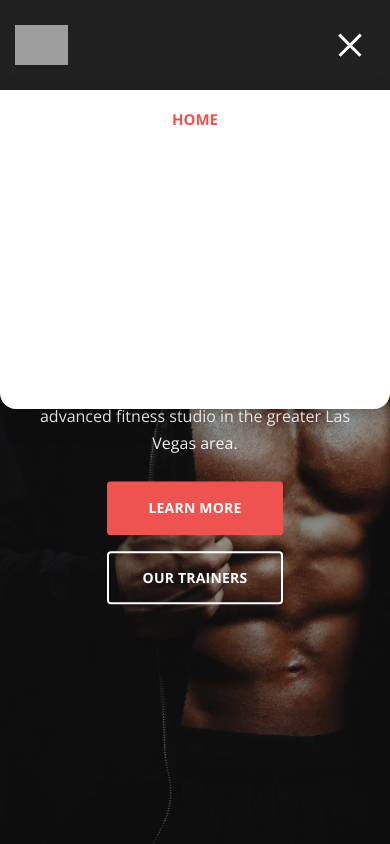
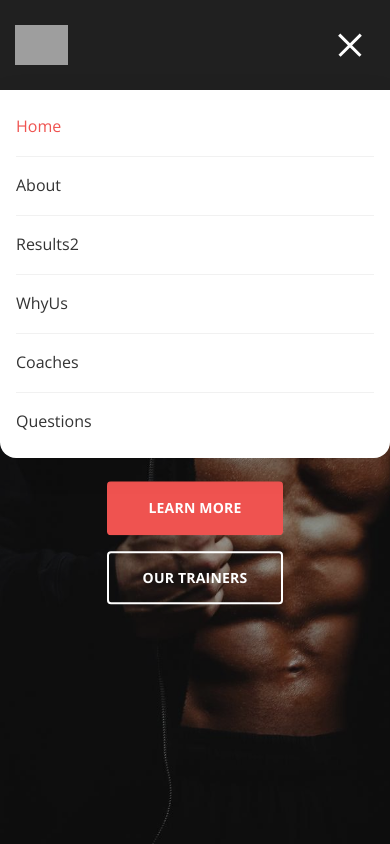
Before and after one commit to EslamElgharbawy/GYM, a React (Vite) app: page / in a window 390 px wide. Both pictures are taken after a click on the element 350 px from the left and 45 px from the top of the page. Shown: the top 844 px of the page. Built offline with nearby package versions, Linux system fonts and the light colour scheme; grey boxes are pictures that could not be loaded.

Commit message:
Complete navbar responsiveness across all screen sizes

```diff
--- a/src/components/Header/Header.jsx
+++ b/src/components/Header/Header.jsx
@@ -104,9 +104,9 @@ export default function Header() {
                 animate={{ height: "auto", opacity: 1 }}
                 exit={{ height: 0, opacity: 0 }}
                 transition={{ duration: 0.3 }}
-                className="open_menu p-3"
+                className="open_menu px-3 py-2"
               >
-                <Nav className="me-auto gap-4 h-100 align-items-center">
+                <Nav className="h-100">
                   {sections.map((id) => (
                     <a
                       key={id}
--- a/src/components/MediaQuery/MediaQurey.css
+++ b/src/components/MediaQuery/MediaQurey.css
@@ -1,6 +1,6 @@
 @media (max-width: 429px) {
   body {
-    font-size: 14px;
+    font-size: 15px;
   }
   .container,
   .container-fluid,
@@ -14,12 +14,26 @@
   .nav {
     height: 90px;
     background-color: #202020 !important;
-
   }
-.open_menu{
+  .open_menu {
     top: 90px;
   }
-
+  .nav_items {
+    font-size: 16px;
+    font-weight: 400;
+    line-height: 27.9px;
+    text-transform: capitalize;
+    color: #333;
+    justify-content: start;
+    border-bottom: 1px solid #f1f1f1;
+    padding-block: 15px !important;
+  }
+  .nav_items:last-child{
+    border-bottom: 0;
+  }
+  .active-link {
+  color: #ef5350;
+}
   .slide_img {
     width: 100%;
     height: 100%;
@@ -167,6 +181,9 @@
   .widget {
     text-align: center;
   }
+  .widget-title{
+    font-size:18px;
+  }
   .textwidget {
     text-align: start;
   }
@@ -189,7 +206,22 @@
   }
   .nav {
     background-color: #202020 !important;
-
+  }
+  .nav_items {
+    font-size: 16px;
+    font-weight: 400;
+    line-height: 27.9px;
+    text-transform: capitalize;
+    color: #333;
+    justify-content: start;
+    border-bottom: 1px solid #f1f1f1;
+    padding-block: 15px !important;
+  }
+  .nav_items:last-child{
+    border-bottom: 0;
+  }
+  .active-link {
+  color: #ef5350;
 }
   .slide_img {
     width: 100%;
@@ -349,7 +381,22 @@
   }
   .nav {
     background-color: #202020 !important;
-
+  }
+  .nav_items {
+    font-size: 16px;
+    font-weight: 400;
+    line-height: 27.9px;
+    text-transform: capitalize;
+    color: #333;
+    justify-content: start;
+    border-bottom: 1px solid #f1f1f1;
+    padding-block: 15px !important;
+  }
+  .nav_items:last-child{
+    border-bottom: 0;
+  }
+  .active-link {
+  color: #ef5350;
 }
   .slide_img {
     width: 100%;
@@ -488,6 +535,22 @@
   .container-sm {
     max-width: 780px;
   }
+  .nav_items {
+    font-size: 16px;
+    font-weight: 400;
+    line-height: 27.9px;
+    text-transform: capitalize;
+    color: #333;
+    justify-content: start;
+    border-bottom: 1px solid #f1f1f1;
+    padding-block: 15px !important;
+  }
+  .nav_items:last-child{
+    border-bottom: 0;
+  }
+  .active-link {
+  color: #ef5350;
+}
   .slide_img {
     width: 100%;
     height: 100%;
```
Lines whose indentation alone changed are shown as unchanged.
